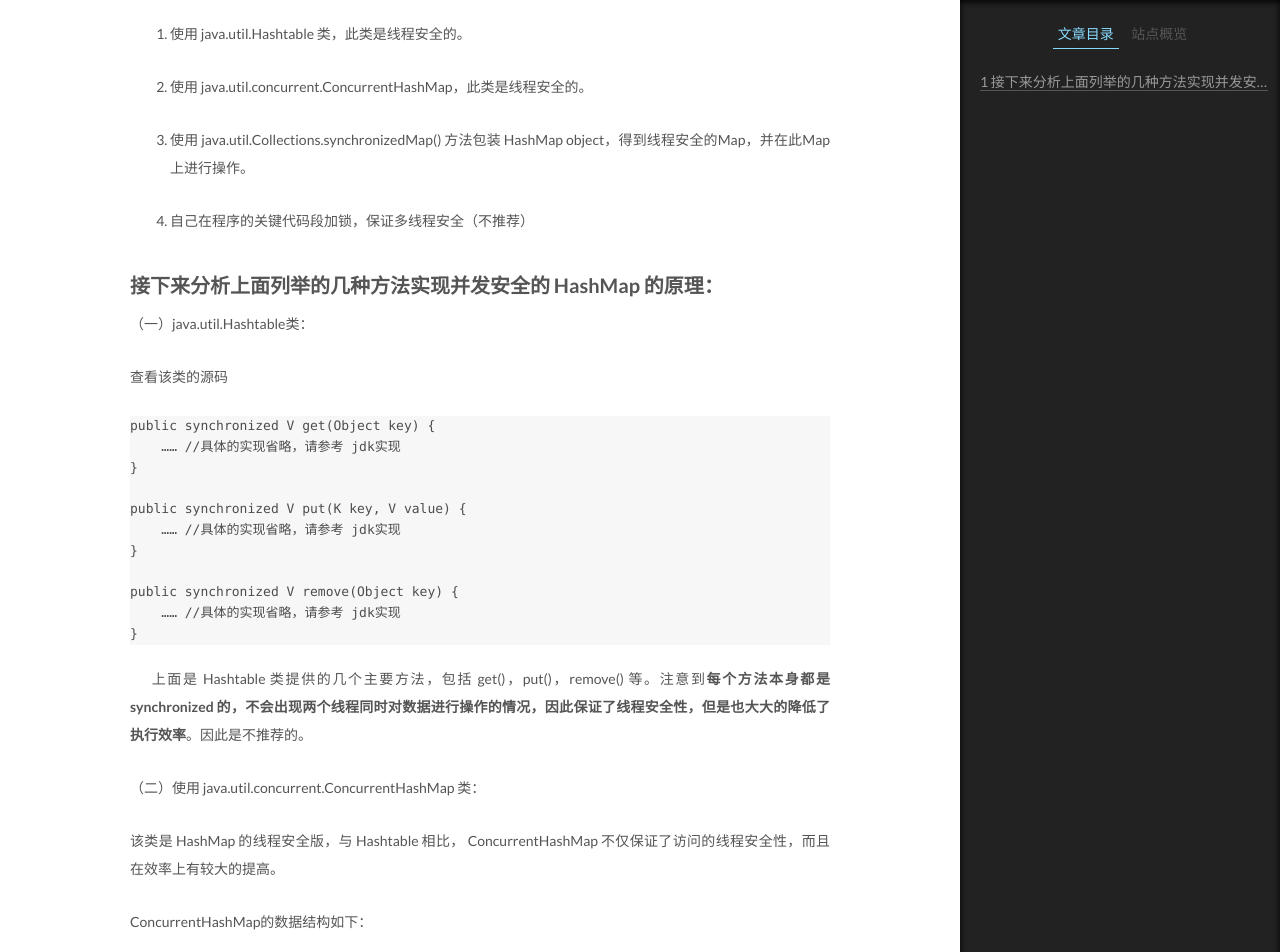
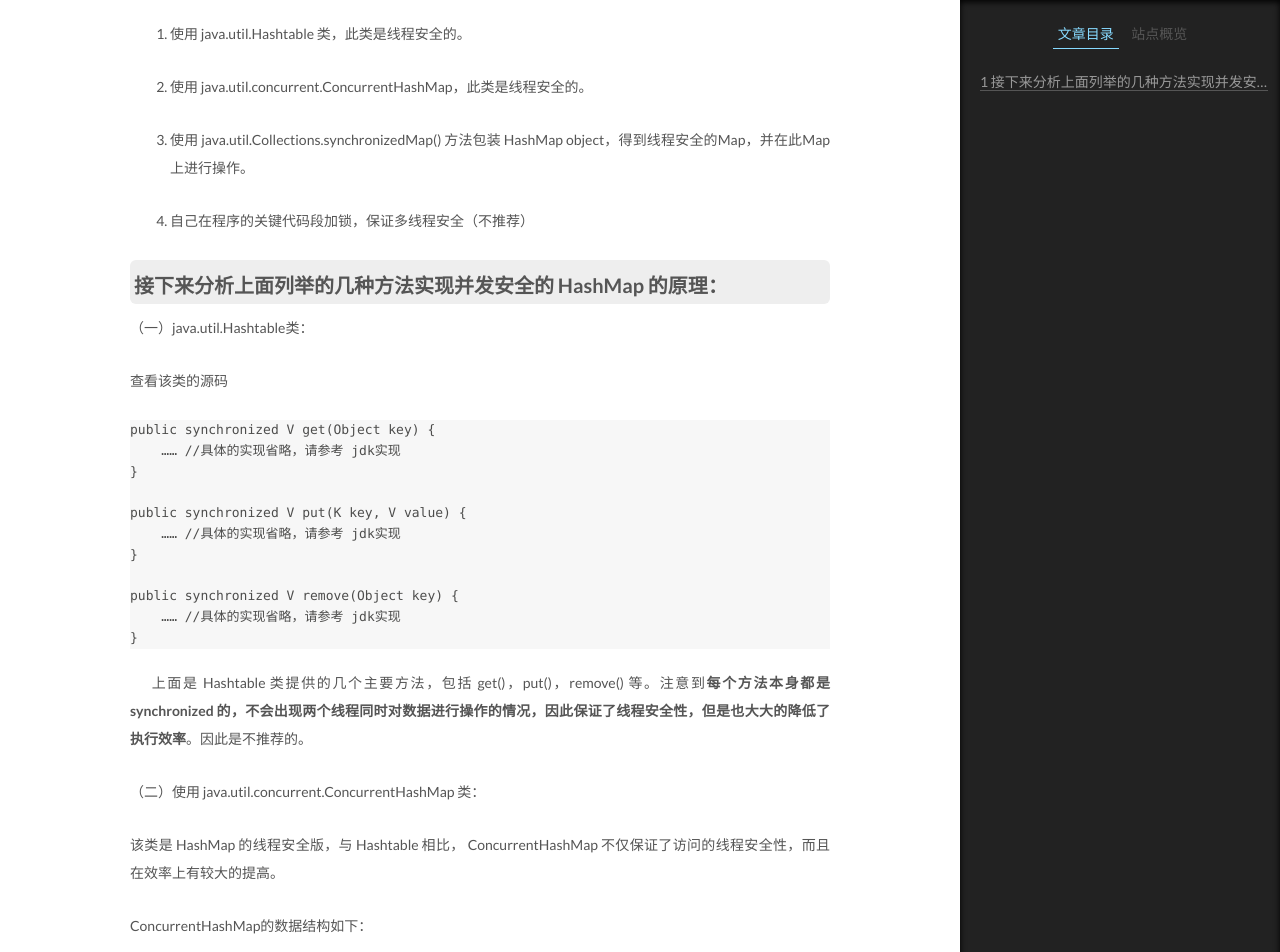
Before and after one commit to nnngu/LearningNotes, a Jekyll site: the page built from _posts/2017-04-06-006 Java 非线程安全的HashMap如何在多线程中使用.md, in a window 1280 px wide and 1400 px high, scrolled down 497 px. Shown: the top 952 px of the window. Built offline with Jekyll 4.4.1, drawn with Linux system fonts in a browser that asks for light colours; grey boxes are pictures that could not be loaded.

Commit message:
Update custom.scss

```diff
--- a/_sass/_custom/custom.scss
+++ b/_sass/_custom/custom.scss
@@ -3,6 +3,11 @@
 	border-bottom: 1px solid #ddd;
     	padding-bottom: 0.3em;
 }
+.post-body h3 {
+	background: #eee;
+	border-radius: 6px;
+	padding: 4px;
+}
 .post-body p a {
 	color: #4183c4;
 }
```
